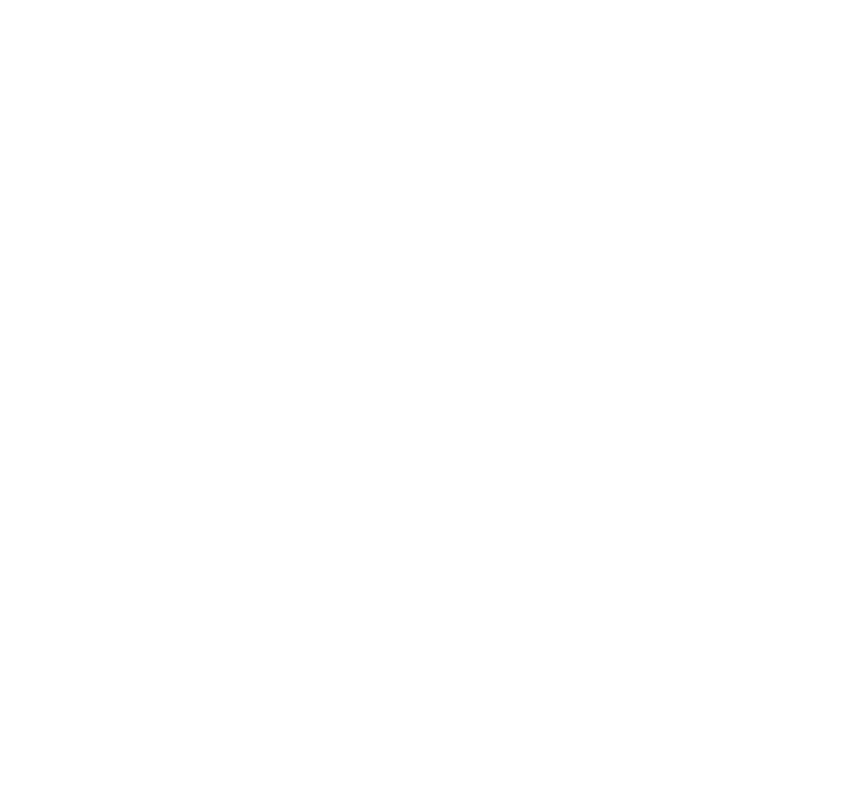
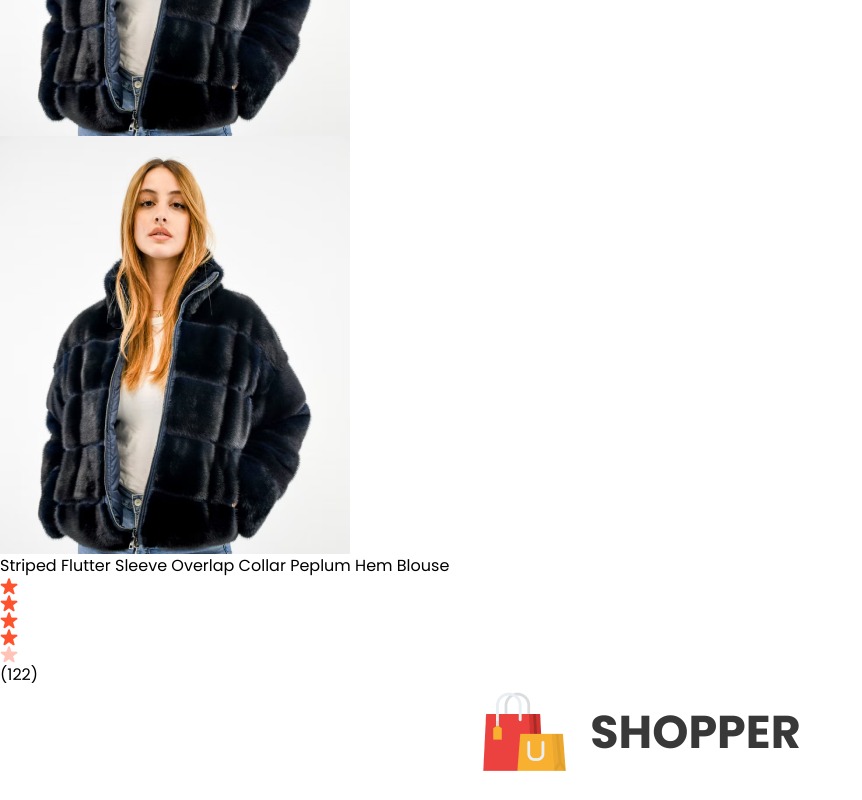
Before and after one commit to kabolindustrie/E-commerce, a React (Create React App) app: page /product/1 in a window 1280 px wide. Shown: the part 1780-2580 px from the top of the page, without its empty margins (0-862 px from the left). Before the commit the page ends 800 px from the top, so only its background shows below. Built offline with nearby package versions, Linux system fonts and the light colour scheme.

Commit message:
displayProduct.jsx

```diff
--- a/src/Components/Breadcrum/Breadcrum.jsx
+++ /dev/null
@@ -1,16 +0,0 @@
-import React from "react";
-import "./Breadcrum.css";
-import arrow_icon from "../Assets/breadcrum_arrow.png";
-
-const Breadcrum = (props) => {
-  const { product } = props;
-
-  return (
-    <div className="breadcrum">
-      HOME <img src={arrow_icon} alt="" /> SHOP <img src={arrow_icon} alt="" />
-      {product.category} <img src={arrow_icon} alt="" /> {product.name}
-    </div>
-  );
-};
-
-export default Breadcrum;
--- /dev/null
+++ b/src/Components/Breadcrums/Breadcrum.jsx
@@ -0,0 +1,14 @@
+import React from 'react'
+import './Breadcrum.css'
+import arrow_icon from '../Assets/breadcrum_arrow.png'
+
+const Breadcrum = (props) => {
+    const {product} = props;
+  return (
+    <div className='breadcrum'>
+      HOME <img src={arrow_icon} alt="" /> SHOP <img src={arrow_icon} alt="" /> {product.category} <img src={arrow_icon} alt="" /> {product.name}
+    </div>
+  )
+}
+
+export default Breadcrum
--- a/src/Components/ProductDisplay/ProductDisplay.jsx
+++ b/src/Components/ProductDisplay/ProductDisplay.jsx
@@ -1,10 +1,36 @@
 import React from 'react'
 import './ProductDisplay.css'
+import star_icon from '../Assets/star_icon.png'
+import star_dull_icon from '../Assets/star_dull_icon.png'
 
-const ProductDisplay = () => {
+const ProductDisplay = (props) => {
+  const { product } = props;
   return (
     <div className='productdisplay'>
-
+      <div className="productdisplay-left">
+        <div className="productdisplay-img-list">
+          <img src={product.image} alt="" />
+          <img src={product.image} alt="" />
+          <img src={product.image} alt="" />
+          <img src={product.image} alt="" />
+        </div>
+        <div className="productdisplay-img">
+          <img
+          className='productdisplay-main-img'
+          src={product.image} alt="" />
+        </div>
+      </div>
+      <div className="productdisplay-right">
+        <h1>{product.name}</h1>
+        <div className="productdisplay-right-star">
+          <img src={star_icon} alt="" />
+          <img src={star_icon} alt="" />
+          <img src={star_icon} alt="" />
+          <img src={star_icon} alt="" />
+          <img src={star_dull_icon} alt="" />
+          <p>(122)</p>
+        </div>
+      </div>
     </div>
   )
 }
--- a/src/Pages/Product.jsx
+++ b/src/Pages/Product.jsx
@@ -1,7 +1,7 @@
 import { useContext } from "react";
 import { ShopContext } from "../Context/ShopContext";
 import { useParams } from "react-router-dom";
-import Breadcrum from "../Components/Breadcrum/Breadcrum";
+import Breadcrum from "../Components/Breadcrums/Breadcrum";
 import ProductDisplay from "../Components/ProductDisplay/ProductDisplay";
 
 const Product = () => {
```
Also changed, not shown: src/App.js (+26 -35 lines), src/Components/Breadcrums/Breadcrum.css (added), src/Components/Footer/Footer.css (renamed from src/Components/Footer.jsx/Footer.css), src/Components/Footer/Footer.jsx (renamed from src/Components/Footer.jsx/Footer.jsx).
